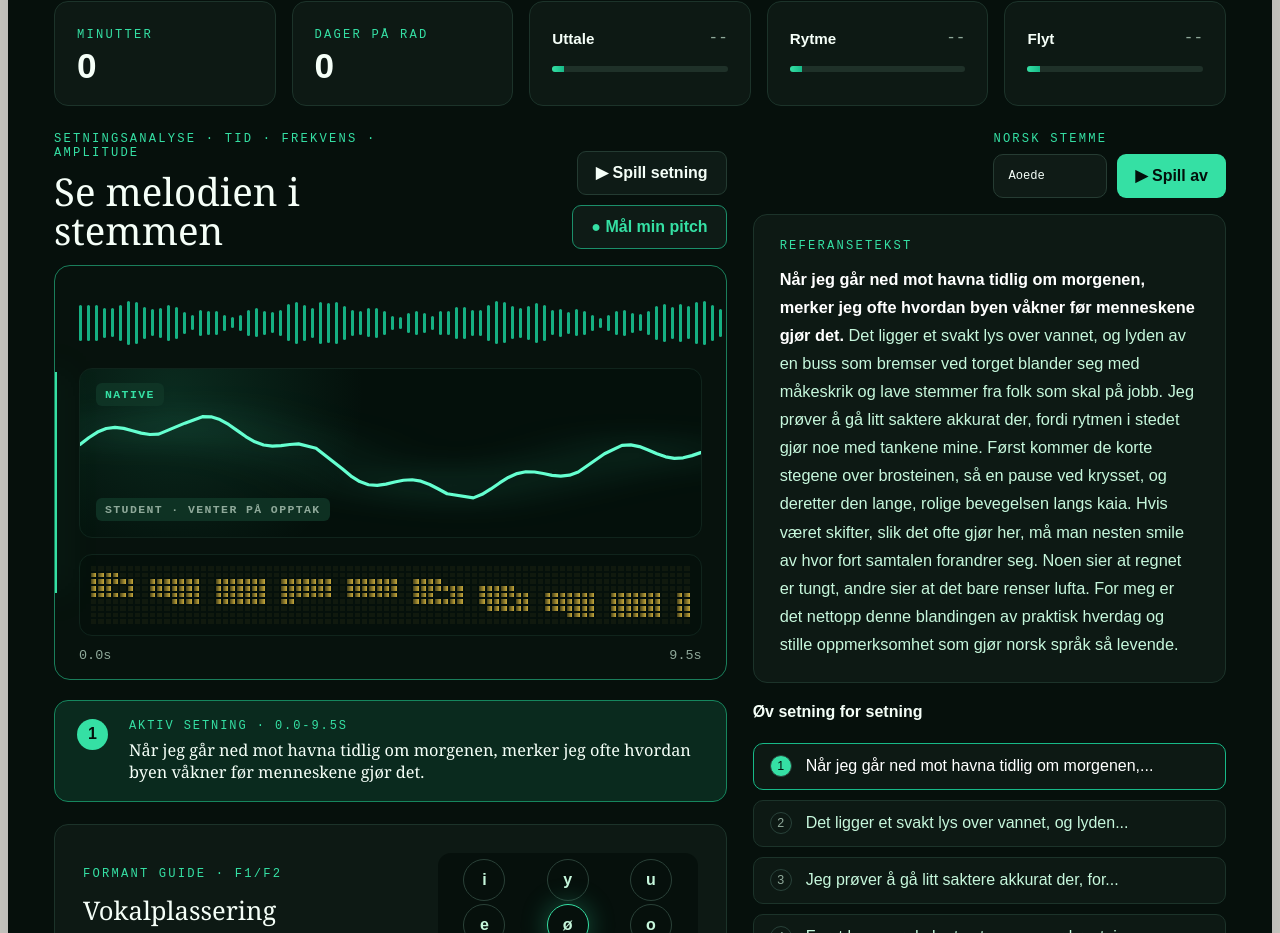
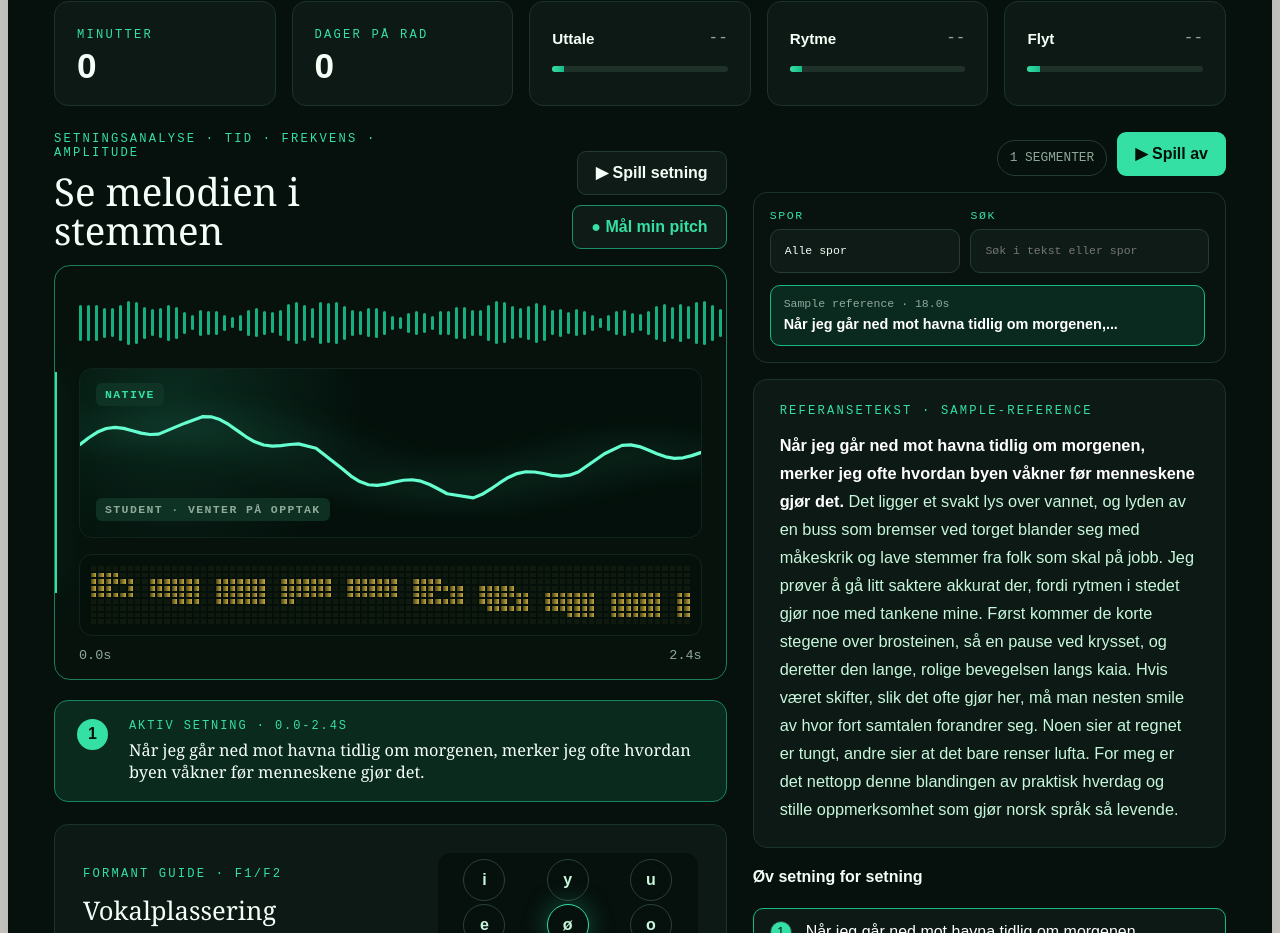
Before and after one commit to KevinGj/NorskCoach, a Next.js app: page / in a window 1280 px wide. Shown: the part 577-1510 px from the top of the page. Built offline with nearby package versions, Linux system fonts and the light colour scheme.

Commit message:
Add audio segment library UI

```diff
--- a/app/globals.css
+++ b/app/globals.css
@@ -569,7 +569,9 @@ h1 em {
   gap: 8px;
 }
 
-.playControls select {
+.playControls select,
+.segmentLibrary select,
+.segmentLibrary input {
   appearance: none;
   background: #0f1b16;
   border: 1px solid #263c33;
@@ -577,6 +579,79 @@ h1 em {
   color: var(--ink);
   min-height: 44px;
   padding: 0 34px 0 14px;
+}
+
+.libraryCount {
+  align-items: center;
+  border: 1px solid #263c33;
+  border-radius: 999px;
+  color: var(--muted);
+  display: inline-flex;
+  font-family: "Courier New", monospace;
+  font-size: 0.8rem;
+  min-height: 36px;
+  padding: 0 12px;
+  text-transform: uppercase;
+}
+
+.segmentLibrary {
+  background: #08130f;
+  border: 1px solid var(--line);
+  border-radius: 14px;
+  padding: 16px;
+}
+
+.libraryFilters {
+  display: grid;
+  gap: 10px;
+  grid-template-columns: minmax(160px, 0.8fr) minmax(180px, 1fr);
+  margin-bottom: 12px;
+}
+
+.libraryFilters label {
+  color: var(--accent);
+  display: grid;
+  font-family: "Courier New", monospace;
+  font-size: 0.72rem;
+  gap: 7px;
+  letter-spacing: 0.14em;
+  text-transform: uppercase;
+}
+
+.segmentList {
+  display: grid;
+  gap: 8px;
+  max-height: 320px;
+  overflow: auto;
+  padding-right: 4px;
+}
+
+.librarySegment {
+  background: #0d1914;
+  border: 1px solid #1b3028;
+  border-radius: 10px;
+  color: var(--soft);
+  display: grid;
+  gap: 5px;
+  padding: 11px 13px;
+  text-align: left;
+}
+
+.librarySegment.active {
+  background: #0b2a1f;
+  border-color: var(--accent-2);
+  color: white;
+}
+
+.librarySegment span {
+  color: var(--muted);
+  font-family: "Courier New", monospace;
+  font-size: 0.72rem;
+}
+
+.librarySegment strong {
+  font-size: 0.9rem;
+  line-height: 1.35;
 }
 
 .referenceText {
@@ -782,9 +857,11 @@ h1 em {
 
   .sectionHead,
   .playControls,
-  .analysisActions {
+  .analysisActions,
+  .libraryFilters {
     align-items: stretch;
     display: grid;
+    grid-template-columns: 1fr;
   }
 
   .bottomBar {
--- a/app/page.tsx
+++ b/app/page.tsx
@@ -47,6 +47,17 @@ type Segment = {
   end: number;
 };
 
+type AudioSegment = {
+  id: string;
+  source: string;
+  audio: string;
+  start: number;
+  end: number;
+  duration: number;
+  utteranceCount: number;
+  text: string;
+};
+
 type VoiceOption = {
   name: string;
   label: string;
@@ -82,7 +93,16 @@ const stages: SessionStage[] = [
 const referenceParagraph =
   "Når jeg går ned mot havna tidlig om morgenen, merker jeg ofte hvordan byen våkner før menneskene gjør det. Det ligger et svakt lys over vannet, og lyden av en buss som bremser ved torget blander seg med måkeskrik og lave stemmer fra folk som skal på jobb. Jeg prøver å gå litt saktere akkurat der, fordi rytmen i stedet gjør noe med tankene mine. Først kommer de korte stegene over brosteinen, så en pause ved krysset, og deretter den lange, rolige bevegelsen langs kaia. Hvis været skifter, slik det ofte gjør her, må man nesten smile av hvor fort samtalen forandrer seg. Noen sier at regnet er tungt, andre sier at det bare renser lufta. For meg er det nettopp denne blandingen av praktisk hverdag og stille oppmerksomhet som gjør norsk språk så levende.";
 
-const referenceSentences = referenceParagraph.match(/[^.!?]+[.!?]/g) ?? [referenceParagraph];
+const fallbackAudioSegment: AudioSegment = {
+  id: "sample-reference",
+  source: "Sample reference",
+  audio: "",
+  start: 0,
+  end: 18,
+  duration: 18,
+  utteranceCount: 1,
+  text: referenceParagraph
+};
 
 const shadowingLines = [
   "Jeg skal på butikken etter jobb.",
@@ -152,11 +172,18 @@ function makeSegments(sentences: string[]): Segment[] {
   });
 }
 
-const referenceSegments = makeSegments(referenceSentences);
-const referenceDuration = Math.max(...referenceSegments.map((segment) => segment.end));
-
-function segmentAtTime(time: number) {
-  return referenceSegments.find((segment) => time >= segment.start && time <= segment.end) ?? referenceSegments[0];
+function makeSegmentsForAudio(segment: AudioSegment): Segment[] {
+  const sentenceTexts = segment.text.match(/[^.!?]+[.!?]/g)?.map((sentence) => sentence.trim()) ?? [];
+  if (sentenceTexts.length < 2) {
+    return [{ sentence: segment.text, start: 0, end: segment.duration }];
+  }
+  const timed = makeSegments(sentenceTexts);
+  const timedDuration = Math.max(...timed.map((sentence) => sentence.end));
+  return timed.map((sentence) => ({
+    ...sentence,
+    start: (sentence.start / timedDuration) * segment.duration,
+    end: (sentence.end / timedDuration) * segment.duration
+  }));
 }
 
 function makeNativePitch(sentenceIndex: number, count = 72): PitchPoint[] {
@@ -382,6 +409,10 @@ function AudioStudyPanel({
 export default function Home() {
   const [stageIndex, setStageIndex] = useState(0);
   const [selectedSentence, setSelectedSentence] = useState(0);
+  const [audioSegments, setAudioSegments] = useState<AudioSegment[]>([]);
+  const [selectedAudioSegmentId, setSelectedAudioSegmentId] = useState(fallbackAudioSegment.id);
+  const [trackFilter, setTrackFilter] = useState("all");
+  const [segmentQuery, setSegmentQuery] = useState("");
   const [selectedVoice, setSelectedVoice] = useState(voices[0].name);
   const [referenceTime, setReferenceTime] = useState(0);
   const [isAudioPlaying, setIsAudioPlaying] = useState(false);
@@ -403,16 +434,34 @@ export default function Home() {
   const playbackOffsetRef = useRef(0);
 
   const stage = stages[stageIndex];
-  const selectedSegment = referenceSegments[selectedSentence] ?? referenceSegments[0];
+  const librarySegments = audioSegments.length ? audioSegments : [fallbackAudioSegment];
+  const trackOptions = Array.from(new Set(librarySegments.map((segment) => segment.source)));
+  const filteredLibrarySegments = librarySegments.filter((segment) => {
+    const matchesTrack = trackFilter === "all" || segment.source === trackFilter;
+    const query = segmentQuery.trim().toLowerCase();
+    const matchesQuery =
+      !query ||
+      segment.id.toLowerCase().includes(query) ||
+      segment.source.toLowerCase().includes(query) ||
+      segment.text.toLowerCase().includes(query);
+    return matchesTrack && matchesQuery;
+  });
+  const selectedAudioSegment =
+    librarySegments.find((segment) => segment.id === selectedAudioSegmentId) ?? librarySegments[0] ?? fallbackAudioSegment;
+  const activeReferenceSegments = makeSegmentsForAudio(selectedAudioSegment);
+  const activeReferenceDuration = selectedAudioSegment.duration;
+  const selectedSegment = activeReferenceSegments[selectedSentence] ?? activeReferenceSegments[0];
   const selectedSentenceDuration = selectedSegment.end - selectedSegment.start;
   const selectedSentenceTime = Math.min(selectedSentenceDuration, Math.max(0, referenceTime - selectedSegment.start));
+  const segmentAtReferenceTime = (time: number) =>
+    activeReferenceSegments.find((segment) => time >= segment.start && time <= segment.end) ?? activeReferenceSegments[0];
   const prompt = useMemo(() => {
-    if (stage.id === "reference") return referenceSegments[selectedSentence]?.sentence ?? referenceParagraph;
+    if (stage.id === "reference") return selectedAudioSegment.text;
     if (stage.id === "shadowing") return shadowingLines[entries.length % shadowingLines.length];
     if (stage.id === "conversation") return conversationPrompts[entries.length % conversationPrompts.length];
     if (stage.id === "storytelling") return storytellingPrompts[entries.length % storytellingPrompts.length];
     return feedback?.focus ?? "Fullfør økten for å få coaching.";
-  }, [entries.length, feedback?.focus, selectedSentence, stage.id]);
+  }, [entries.length, feedback?.focus, selectedAudioSegment.text, stage.id]);
   const averages = averageScores(entries);
   const totalMinutes = entries.reduce((sum, entry) => sum + entry.minutes, 0);
   const activeScores = feedback?.scores ?? averages;
@@ -421,9 +470,26 @@ export default function Home() {
     const savedProfile = localStorage.getItem("norsk-coach-profile");
     const savedEntries = localStorage.getItem("norsk-coach-entries");
     const savedVoice = localStorage.getItem("norsk-coach-voice");
+    const savedSegment = localStorage.getItem("norsk-coach-segment");
     if (savedProfile) setProfile(JSON.parse(savedProfile) as LearnerProfile);
     if (savedEntries) setEntries(JSON.parse(savedEntries) as SessionEntry[]);
     if (savedVoice && voices.some((voice) => voice.name === savedVoice)) setSelectedVoice(savedVoice);
+    if (savedSegment) setSelectedAudioSegmentId(savedSegment);
+  }, []);
+
+  useEffect(() => {
+    fetch("/api/segments")
+      .then((response) => response.json())
+      .then((segments: AudioSegment[]) => {
+        if (!segments.length) return;
+        setAudioSegments(segments);
+        setSelectedAudioSegmentId((current) =>
+          current === fallbackAudioSegment.id || !segments.some((segment) => segment.id === current)
+            ? segments[0].id
+            : current
+        );
+      })
+      .catch(() => setAudioSegments([]));
   }, []);
 
   useEffect(() => {
@@ -437,6 +503,18 @@ export default function Home() {
   useEffect(() => {
     localStorage.setItem("norsk-coach-voice", selectedVoice);
   }, [selectedVoice]);
+
+  useEffect(() => {
+    localStorage.setItem("norsk-coach-segment", selectedAudioSegmentId);
+  }, [selectedAudioSegmentId]);
+
+  useEffect(() => {
+    setSelectedSentence(0);
+    setReferenceTime(0);
+    setStudentPitch([]);
+    stopAudio();
+    stopStudentPitch();
+  }, [selectedAudioSegmentId]);
 
   useEffect(() => {
     return () => {
@@ -519,7 +597,7 @@ export default function Home() {
           window.clearInterval(interval);
           return;
         }
-        setReferenceTime(Math.min(referenceDuration, offset + (performance.now() - startedAt) / 1000));
+        setReferenceTime(Math.min(activeReferenceDuration, offset + (performance.now() - startedAt) / 1000));
       }, 50);
     }
   };
@@ -548,16 +626,46 @@ export default function Home() {
       audio.onended = () => setIsAudioPlaying(false);
       audio.ontimeupdate = () => {
         if (trackReference) {
-          const nextTime = Math.min(referenceDuration, playbackOffsetRef.current + audio.currentTime);
+          const nextTime = Math.min(activeReferenceDuration, playbackOffsetRef.current + audio.currentTime);
           setReferenceTime(nextTime);
-          const segment = segmentAtTime(nextTime);
-          setSelectedSentence(Math.max(0, referenceSegments.indexOf(segment)));
+          const segment = segmentAtReferenceTime(nextTime);
+          setSelectedSentence(Math.max(0, activeReferenceSegments.indexOf(segment)));
         }
       };
       await audio.play();
     } catch (error) {
       console.warn("Google speech failed, falling back to browser TTS.", error);
       fallbackSpeech(text, rate, offset, trackReference);
+    } finally {
+      setIsSpeechLoading(false);
+    }
+  };
+
+  const playReferenceAudio = async (url: string, offset = 0, trackReference = true) => {
+    if (!url) {
+      fallbackSpeech(selectedAudioSegment.text, 0.92, offset, trackReference);
+      return;
+    }
+
+    stopAudio();
+    setIsSpeechLoading(true);
+    try {
+      const audio = new Audio(url);
+      audioRef.current = audio;
+      playbackOffsetRef.current = offset;
+      audio.currentTime = offset;
+      audio.onplay = () => setIsAudioPlaying(true);
+      audio.onpause = () => setIsAudioPlaying(false);
+      audio.onended = () => setIsAudioPlaying(false);
+      audio.ontimeupdate = () => {
+        if (trackReference) {
+          const nextTime = Math.min(activeReferenceDuration, audio.currentTime);
+          setReferenceTime(nextTime);
+          const segment = segmentAtReferenceTime(nextTime);
+          setSelectedSentence(Math.max(0, activeReferenceSegments.indexOf(segment)));
+        }
+      };
+      await audio.play();
     } finally {
       setIsSpeechLoading(false);
     }
@@ -570,7 +678,7 @@ export default function Home() {
     }
     setSelectedSentence(0);
     setReferenceTime(0);
-    void playGoogleSpeech(referenceParagraph, 0.92, 0, true);
+    void playReferenceAudio(selectedAudioSegment.audio, 0, true);
   };
 
   const playSelectedSentence = () => {
@@ -580,7 +688,7 @@ export default function Home() {
     }
     setReferenceTime(selectedSegment.start);
     setStudentPitch([]);
-    void playGoogleSpeech(selectedSegment.sentence, 0.9, selectedSegment.start, true);
+    void playReferenceAudio(selectedAudioSegment.audio, selectedSegment.start, true);
   };
 
   const scrubReference = (time: number) => {
@@ -588,7 +696,7 @@ export default function Home() {
     setReferenceTime(globalTime);
     playbackOffsetRef.current = globalTime;
     if (isAudioPlaying) {
-      void playGoogleSpeech(selectedSegment.sentence, 0.9, selectedSegment.start, true);
+      void playReferenceAudio(selectedAudioSegment.audio, globalTime, true);
     }
   };
 
@@ -639,7 +747,7 @@ export default function Home() {
       body: JSON.stringify({
         type: stage.id === "reference" ? "shadowing" : stage.id,
         transcript,
-        prompt: stage.id === "reference" ? referenceParagraph : prompt,
+        prompt: stage.id === "reference" ? selectedAudioSegment.text : prompt,
         profile
       })
     });
@@ -748,6 +856,9 @@ export default function Home() {
 
           <aside className="referenceColumn">
             <div className="playControls">
+              {stage.id === "reference" ? (
+                <span className="libraryCount">{filteredLibrarySegments.length} segmenter</span>
+              ) : (
                 <label>
                   Norsk stemme
                   <select value={selectedVoice} onChange={(event) => setSelectedVoice(event.target.value)}>
@@ -758,6 +869,7 @@ export default function Home() {
                     ))}
                   </select>
                 </label>
+              )}
               <button className="playButton" onClick={speak} disabled={isSpeechLoading}>
                 {isSpeechLoading ? "Henter lyd..." : isAudioPlaying ? "Pause" : "▶ Spill av"}
               </button>
@@ -765,10 +877,45 @@ export default function Home() {
 
             {stage.id === "reference" ? (
               <>
+                <div className="segmentLibrary">
+                  <div className="libraryFilters">
+                    <label>
+                      Spor
+                      <select value={trackFilter} onChange={(event) => setTrackFilter(event.target.value)}>
+                        <option value="all">Alle spor</option>
+                        {trackOptions.map((track) => (
+                          <option key={track} value={track}>
+                            {track.replace(".mp3", "")}
+                          </option>
+                        ))}
+                      </select>
+                    </label>
+                    <label>
+                      Søk
+                      <input
+                        value={segmentQuery}
+                        onChange={(event) => setSegmentQuery(event.target.value)}
+                        placeholder="Søk i tekst eller spor"
+                      />
+                    </label>
+                  </div>
+                  <div className="segmentList">
+                    {filteredLibrarySegments.slice(0, 60).map((segment) => (
+                      <button
+                        className={segment.id === selectedAudioSegment.id ? "librarySegment active" : "librarySegment"}
+                        key={segment.id}
+                        onClick={() => setSelectedAudioSegmentId(segment.id)}
+                      >
+                        <span>{segment.source.replace(".mp3", "")} · {segment.duration.toFixed(1)}s</span>
+                        <strong>{truncateSentence(segment.text)}</strong>
+                      </button>
+                    ))}
+                  </div>
+                </div>
                 <div className="referenceText">
-                  <p className="microLabel">Referansetekst</p>
+                  <p className="microLabel">Referansetekst · {selectedAudioSegment.id}</p>
                   <p>
-                    {referenceSegments.map((segment, index) => (
+                    {activeReferenceSegments.map((segment, index) => (
                       <span className={index === selectedSentence ? "highlightSentence" : ""} key={segment.sentence}>
                         {segment.sentence}{" "}
                       </span>
@@ -776,8 +923,8 @@ export default function Home() {
                   </p>
                 </div>
                 <div className="sentencePractice">
-                  <h3>Øv setning for setning</h3>
-                  {referenceSegments.map((segment, index) => (
+                  <h3>{activeReferenceSegments.length > 1 ? "Øv setning for setning" : "Øv valgt segment"}</h3>
+                  {activeReferenceSegments.map((segment, index) => (
                     <button
                       className={index === selectedSentence ? "sentence active" : "sentence"}
                       key={segment.sentence}
@@ -787,7 +934,7 @@ export default function Home() {
                       setSelectedSentence(index);
                       setReferenceTime(segment.start);
                       setStudentPitch([]);
-                        void playGoogleSpeech(segment.sentence, 0.88, segment.start, true);
+                      void playReferenceAudio(selectedAudioSegment.audio, segment.start, true);
                     }}
                   >
                       <span>{index + 1}</span>
```
Also changed, not shown: app/api/segments/route.ts (added, +20 -0 lines). Lines whose indentation alone changed are shown as unchanged.
